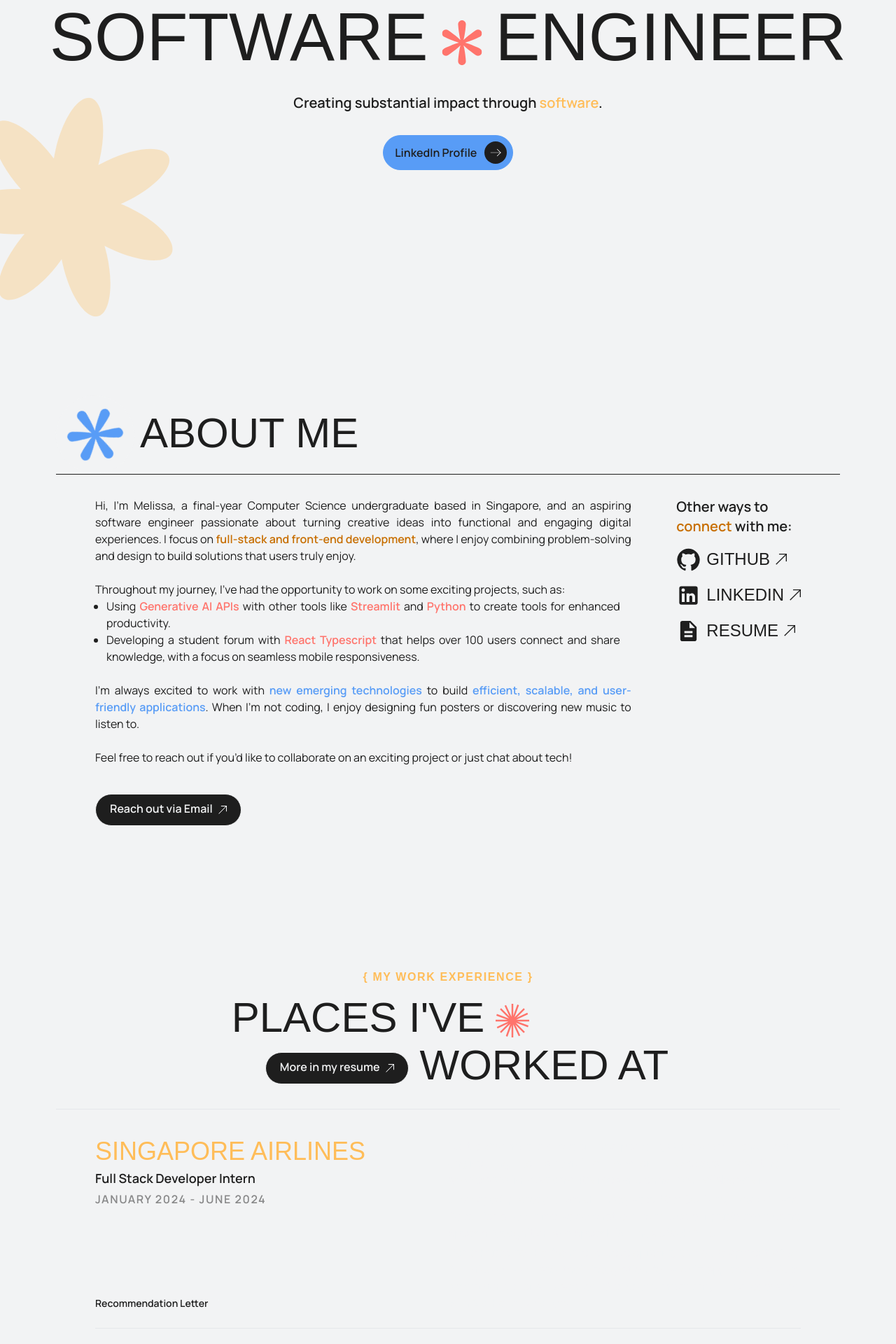
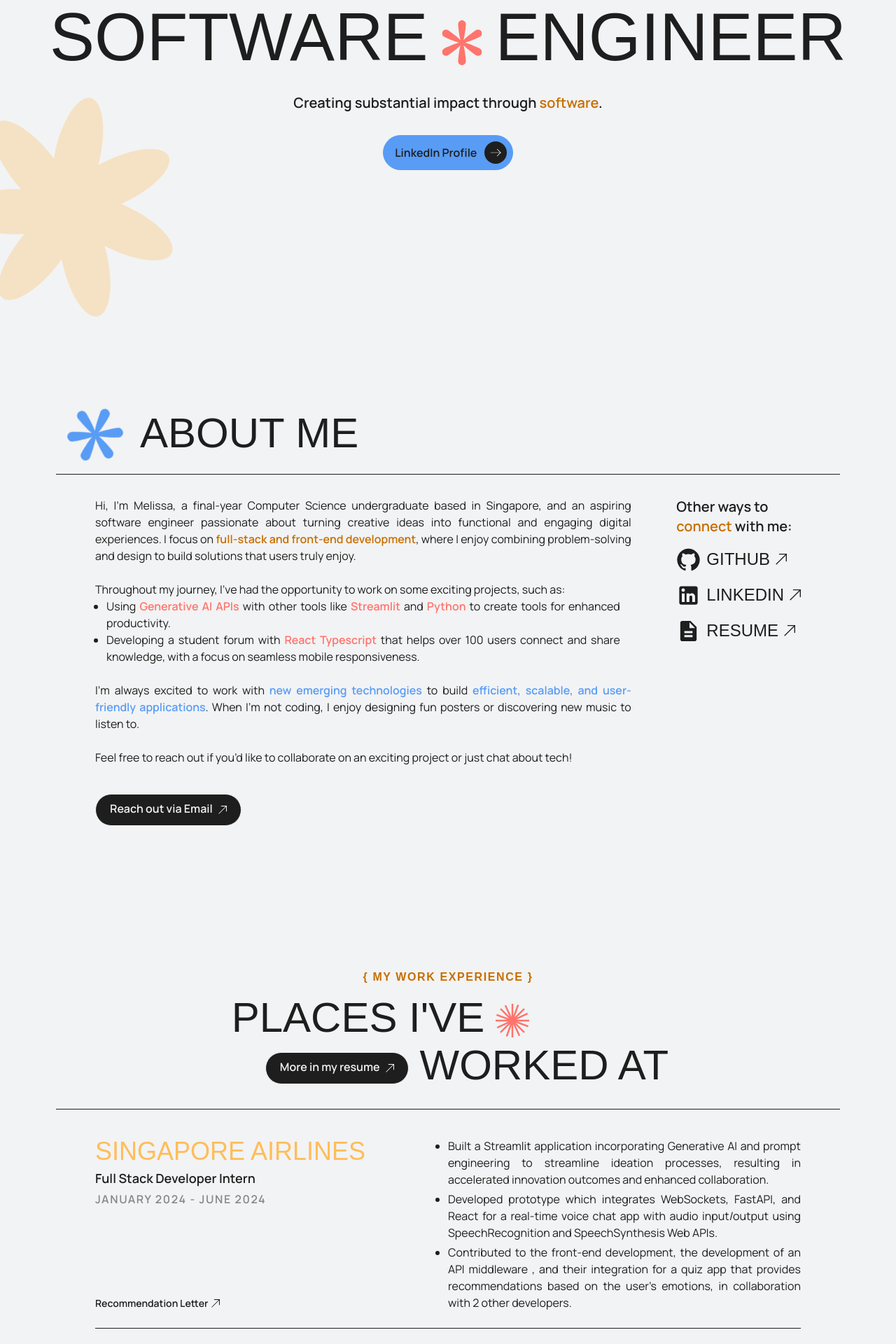
Before and after one commit to melissaharijanto/web-v4, a React (Vite) app: page / in a window 1280 px wide. Shown: the part 360-2280 px from the top of the page at 70% size. Built offline with nearby package versions, Linux system fonts and the light colour scheme; a web font is replaced by a local one.

Commit message:
Add light mode to exp page

```diff
--- a/src/components/ExperienceComponent.tsx
+++ b/src/components/ExperienceComponent.tsx
@@ -41,7 +41,7 @@ const ExperienceComponent = ({
                     </div>
                 </div>
                 <div
-                    className={`w-full mt-4 lg:mt-0 lg:max-w-[50%] text-justify text-white ${styles['paragraph-text']}`}>
+                    className={`w-full mt-4 lg:mt-0 lg:max-w-[50%] text-justify text-black dark:text-white ${styles['paragraph-text']}`}>
                     <ul className="list-disc">
                         {description.map((desc, idx) => {
                             if (idx == 0) {
@@ -58,7 +58,7 @@ const ExperienceComponent = ({
                 </div>
             </div>
             {isLast ? null : (
-                <hr className="mt-6 bg-white w-full text-white"></hr>
+                <hr className="mt-6 w-full dark:border-white border-black"></hr>
             )}
         </div>
     );
--- a/src/components/NavigationBar.tsx
+++ b/src/components/NavigationBar.tsx
@@ -69,11 +69,11 @@ const NavigationBar = () => {
                 </div>
                 <div className="md:hidden flex justify-end relative cursor-pointer">
                     <MenuIcon
+                        className="text-black dark:text-white"
                         sx={{
                             width: '30px',
                             transform: open ? 'rotate(90deg)' : null,
                             zIndex: 99,
-                            color: 'white',
                             transition: 'transform 150ms ease',
                         }}
                         onClick={() => setOpen(() => !open)}
--- a/src/components/SmallLink.tsx
+++ b/src/components/SmallLink.tsx
@@ -12,7 +12,7 @@ const SmallLink: React.FC<SmallLinkProps> = ({ link, label }) => {
                 className={`inline-flex justify-center relative items-center ${styles['exp-link']} gap-x-1 hover:font-bold transition-all ease-in`}>
                 {label}
                 <span className={`${styles['navbar-underline']}`}></span>
-                <DiagonalArrow fill="fill-white" width="w-3" />
+                <DiagonalArrow fill="fill-black dark:fill-white" width="w-3" />
             </a>
         </div>
     );
--- a/src/pages/Experience.tsx
+++ b/src/pages/Experience.tsx
@@ -15,7 +15,7 @@ const Experience = () => {
             <AnimationLayout className="flex flex-col justify-center items-center">
                 <Fade variants="FROM_RIGHT">
                     <p
-                        className={`${styles['mini-subheader']} lg:!text-yellow !text-blue`}>
+                        className={`${styles['mini-subheader']} lg:!text-orange dark:lg:!text-yellow !text-blue`}>
                         {'{ MY WORK EXPERIENCE }'}
                     </p>
                 </Fade>
@@ -47,7 +47,7 @@ const Experience = () => {
                     </Fade>
                 </div>
                 <Fade variants="FROM_BOTTOM" className="w-full">
-                    <hr className="w-full mt-8"></hr>
+                    <hr className="w-full mt-8 dark:border-white border-black"></hr>
                 </Fade>
                 <Fade
                     variants="FROM_BOTTOM"
--- a/src/pages/Home.tsx
+++ b/src/pages/Home.tsx
@@ -61,7 +61,10 @@ const Home = () => {
                 <Fade variants="FROM_RIGHT" className="mt-8">
                     <p className={`${styles['subheading']}`}>
                         Creating substantial impact through{' '}
-                        <span className="text-yellow">software</span>.
+                        <span className="text-orange dark:text-yellow">
+                            software
+                        </span>
+                        .
                     </p>
                 </Fade>
 
--- a/src/utils/css/styles.ts
+++ b/src/utils/css/styles.ts
@@ -23,7 +23,7 @@ export const styles = {
     'exp-link': 'text-black dark:text-white font-manrope font-semibold text-sm hover:font-bold transition-all ease-in relative inline-block group',
     'exp-position': 'text-black dark:text-white font-manrope font-semibold text-lg',
     'exp-period': 'text-black dark:text-white font-manrope font-semibold text-md',
-    'mini-subheader': 'font-bold text-md font-shippori text-yellow tracking-widest',
+    'mini-subheader': 'font-bold text-md font-shippori text-orange dark:text-yellow tracking-widest',
     'project-container': 'border-[1px] border-white rounded-xl py-4 px-8',
-    'paragraph-text': "lg:text-base text-sm text-white dark:text-white font-manrope text-justify",
+    'paragraph-text': "lg:text-base text-sm text-black dark:text-white font-manrope text-justify",
 }
```
